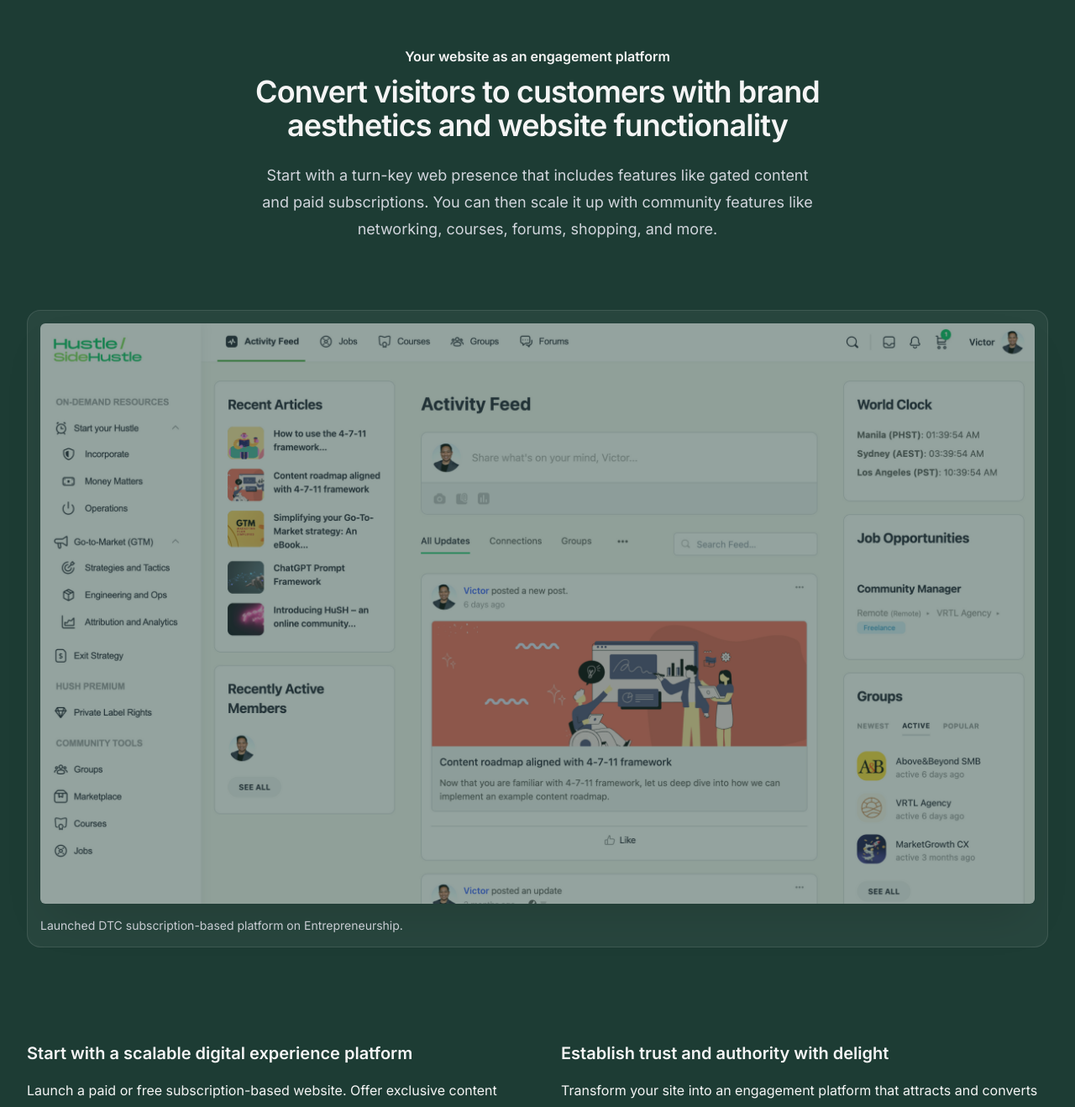
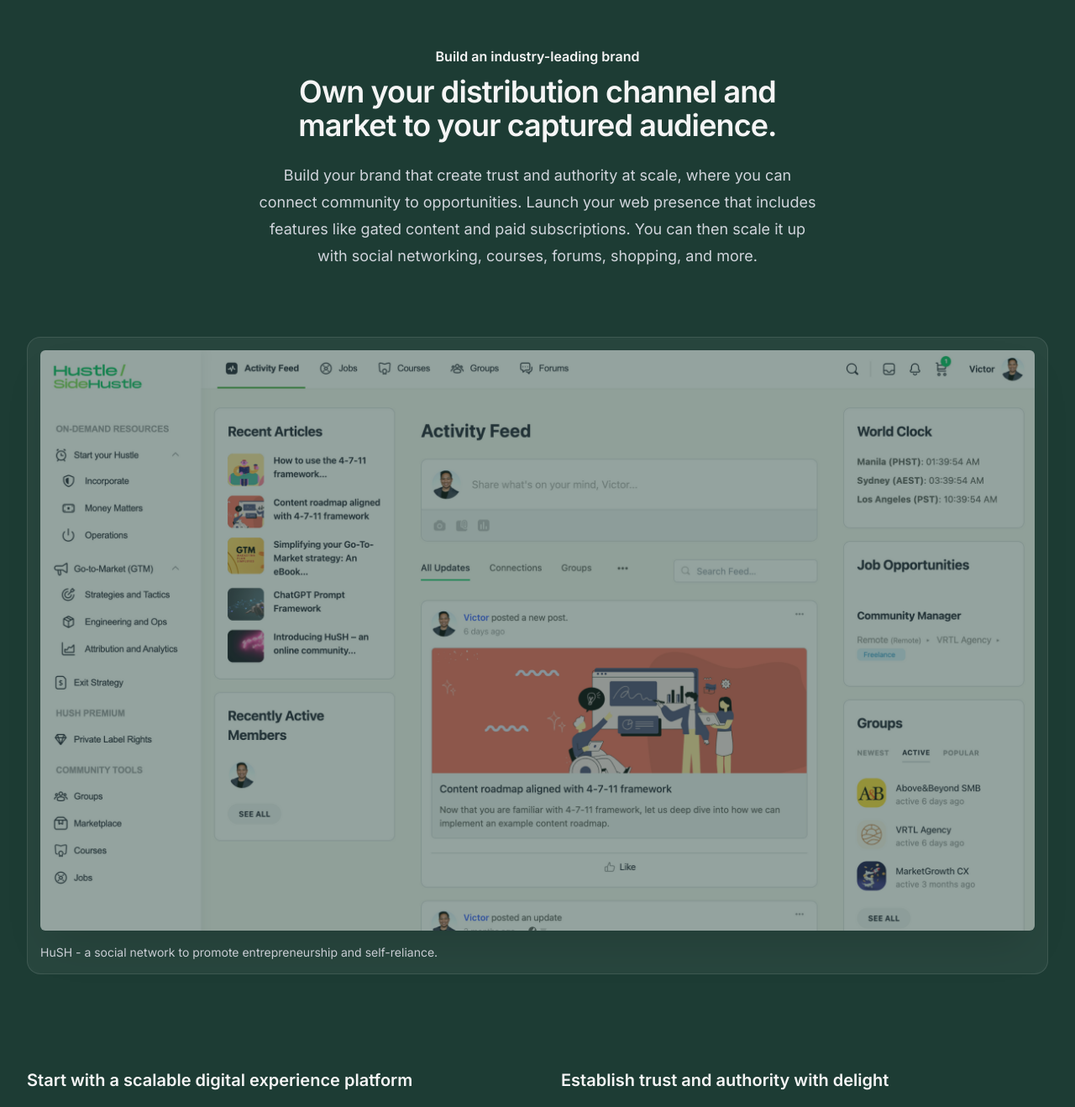
Before and after one commit to growthUx/mgio, a Next.js app: page / in a window 1280 px wide. Shown: the part 1076-2394 px from the top of the page at 84% size. Built offline with nearby package versions, Linux system fonts and the light colour scheme.

Commit message:
Update page.jsx

```diff
--- a/src/app/page.jsx
+++ b/src/app/page.jsx
@@ -324,12 +324,12 @@ export default function HomePage() {
 
         <div id="digital-engagement-platform" className="mx-auto py-12 max-w-7xl px-6 lg:px-8">
           <div className="mx-auto max-w-4xl sm:text-center">
-            <h2 className="text-base/7 font-semibold text-[#f5f5f5]">Your website as an engagement platform</h2>
+            <h2 className="text-base/7 font-semibold text-[#f5f5f5]">Build an industry-leading brand</h2>
             <p className="mt-2 text-2xl font-semibold tracking-tight text-pretty text-[#f5f5f5] sm:text-4xl sm:text-balance">
-            Convert visitors to customers with brand aesthetics and website functionality
+              Own your distribution channel and market to your captured audience.
             </p>
             <p className="mt-6 max-w-2xl  mx-auto text-lg/8 text-gray-300">
-              Start with a turn-key web presence that includes features like gated content and paid subscriptions. You can then scale it up with community features like networking, courses, forums, shopping, and more.
+              Build your brand that create trust and authority at scale, where you can connect community to opportunities. Launch your web presence that includes features like gated content and paid subscriptions. You can then scale it up with social networking, courses, forums, shopping, and more.
             </p>
           </div>
         </div>
@@ -343,7 +343,7 @@ export default function HomePage() {
               height={1442}
               className="rounded-md shadow-2xl ring-1 ring-gray-900/10 transition-opacity duration-300 ease-in-out opacity-50 hover:opacity-100"
             />
-            <div className="mx-auto text-sm font-italic text-gray-300 mt-4">Launched DTC subscription-based platform on Entrepreneurship.</div>
+            <div className="mx-auto text-sm font-italic text-gray-300 mt-4">HuSH - a social network to promote entrepreneurship and self-reliance.</div>
           </div>
         </div>
         {/* Content section */}
```
